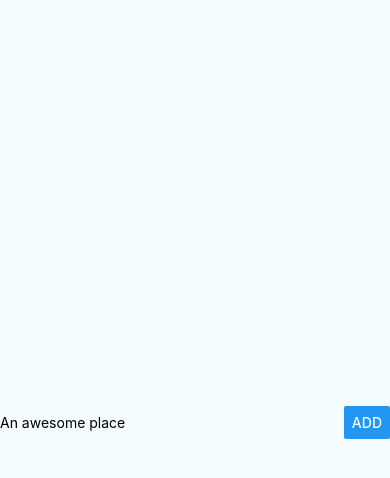
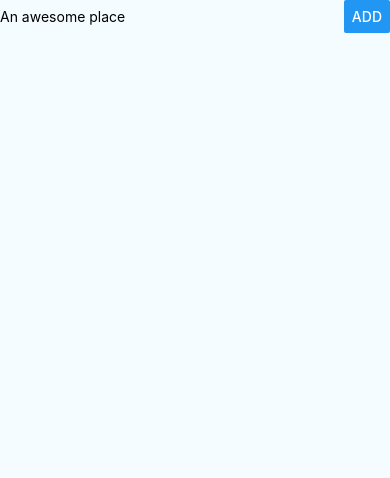
Before and after one commit to dgellisco/Awesome-Adventures-And-Places, a React Native app: screen / in a window 390 px wide. Shown: the top 478 px of the page. Built offline with nearby package versions, Linux system fonts and the light colour scheme.

Commit message:
Refactor code

```diff
--- a/App.js
+++ b/App.js
@@ -21,17 +21,17 @@ export default class App extends Component<Props> {
   placeAddedHandler = placeName => {
     this.setState(prevState => {
         return {
-         places: prevState.places.concat(placeName)
+         places: prevState.places.concat({ key: Math.random(), value: placeName })
         };
     });
-  }
+  };
 
-  placeDeletedHandler = index => {
+  placeDeletedHandler = key => {
     this.setState(prevState => {
       return {
         // Checked all indexes.  If it is the index to be deleted, it will trigger false and not be added to new array.
-        places: prevState.places.filter((place, i) => {
-          return i !== index;
+        places: prevState.places.filter(place => {
+          return place.key !== key;
         })
       };
     });
--- a/src/components/PlaceList/PlaceList.js
+++ b/src/components/PlaceList/PlaceList.js
@@ -1,23 +1,23 @@
 import React from 'react';
-import { Button, View, StyleSheet } from 'react-native';
+import { Button, FlatList, StyleSheet } from 'react-native';
 
 import ListItem from '../ListItem/ListItem';
 
 const placeList = props => {
 
-    const placesOutput = props.places.map((place, i) => (
-        <ListItem
-            key={i}
-            placeName={place}
-            onItemPressed={() => props.onItemDeleted(i)}
-        />
-    ));
-
     // Return multiple 'ListItem' components within a View component
     return (
-        <View style={styles.listContainer}>
-            {placesOutput}
-        </View>
+        <FlatList
+            style={styles.listContainer}
+            // Must be an array of objects, not a simple array
+            data={props.places}
+            renderItem={(info) => (
+                <ListItem
+                    placeName={info.item.value}
+                    onItemPressed={() => props.onItemDeleted(info.item.key)}
+                />
+            )}
+        />
     );
 };
 
```
